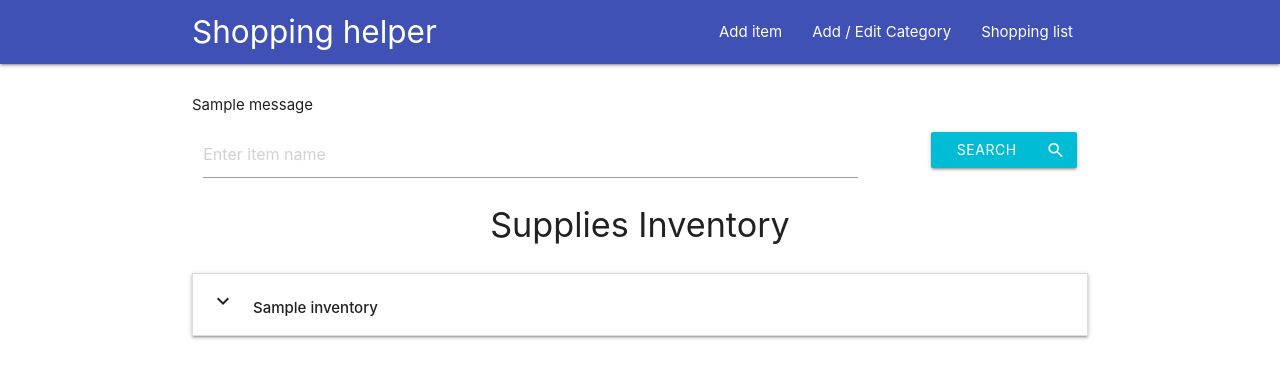
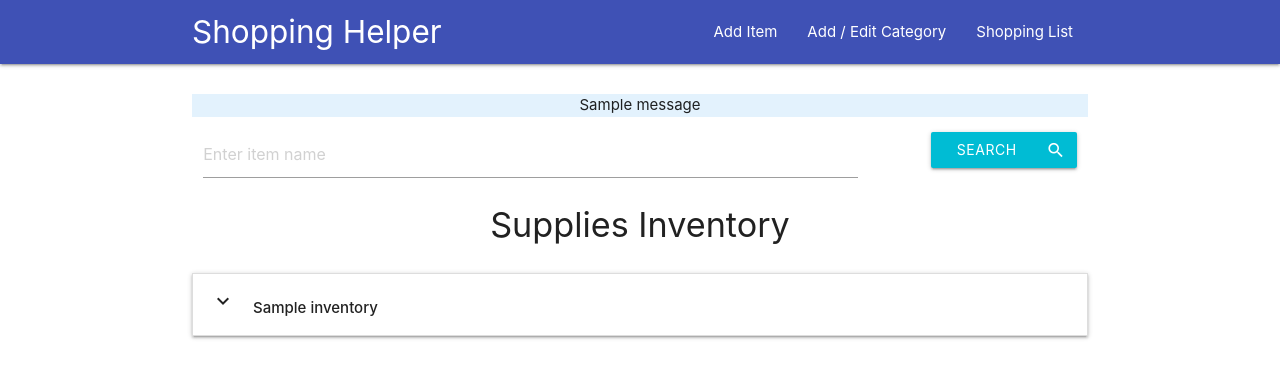
Before and after one commit to r-andy79/shopping-helper, a Flask app: page / in a window 1280 px wide. Shown: the top 378 px of the page. Run offline with Flask 2, Linux system fonts and the light colour scheme; one stand-in notice (Sample message) is shown; a database or web service that is not in the repository returns one stand-in record (values such as "Sample title"); some libraries are stand-ins or nearby versions.

Commit message:
General code housekeeping, added style to flash messages

```diff
--- a/app.py
+++ b/app.py
@@ -44,6 +44,7 @@ def get_items():
 
 @app.route("/shopping_list")
 def shopping_list():
+    """Shopping list view displaying items where quantity is 'low' or 'none'"""
     inventory=inventory_collection.find({"$or": [{"quantity_name": "none"},{"quantity_name": "low"}]})
     grouped_items = group_by_category(inventory)
     return render_template("shopping_list.html", grouped_items=grouped_items)
@@ -120,6 +121,7 @@ def buy_item(item_id):
 @app.route('/delete_item/<item_id>')
 def delete_item(item_id):
     inventory_collection.remove({"_id": ObjectId(item_id)})
+    flash('Item has been removed')
     return redirect(url_for('get_items'))
 
 
--- a/static/css/style.css
+++ b/static/css/style.css
@@ -10,6 +10,10 @@
   margin: 20px 0 30px;
 }
 
+.flash-message {
+  background-color: #e3f2fd !important;
+}
+
 @media (max-width: 600px) {
   .brand-logo {
     font-size: 16px !important;
--- a/templates/404.html
+++ b/templates/404.html
@@ -1,4 +1,5 @@
 {% extends 'base.html' %}
 {% block content %}
-<h3>Ooops... how did you get here? This page doesn't exist. Please go back to the <a href="{{url_for('get_items')}}">main screen</a></h3>
+<h3 class="center-align">Ooops... how did you get here?</h3>
+<h4 class="center-align">This page doesn't exist. Please go back to the <a href="{{url_for('get_items')}}">main screen</a>.</h4>
 {% endblock %}
--- a/templates/base.html
+++ b/templates/base.html
@@ -5,7 +5,7 @@
   <meta charset="UTF-8">
   <meta name="viewport" content="width=device-width, initial-scale=1.0">
   <meta http-equiv="X-UA-Compatible" content="ie=edge">
-  <title>Shopping helper</title>
+  <title>Shopping Helper</title>
   <link rel="shortcut icon" type="image/ico" href="{{ url_for('static', filename='img/favicon.ico') }}">
   <link href="https://fonts.googleapis.com/icon?family=Material+Icons" rel="stylesheet">
   <link rel="stylesheet" href="https://cdnjs.cloudflare.com/ajax/libs/materialize/1.0.0/css/materialize.min.css">
@@ -16,23 +16,23 @@
   <nav>
     <div class="nav-wrapper indigo">
       <div class="container">
-        <a href="{{ url_for('get_items') }}" class="brand-logo">Shopping helper</a>
+        <a href="{{ url_for('get_items') }}" class="brand-logo">Shopping Helper</a>
         <a href="#" class="sidenav-trigger" data-target="mobile-links">
           <i class="material-icons">menu</i>
         </a>
         <ul class="right hide-on-med-and-down">
-          <li><a href="{{ url_for('add_item') }}">Add item</a></li>
+          <li><a href="{{ url_for('add_item') }}">Add Item</a></li>
           <li><a href="{{ url_for('add_category') }}">Add / Edit Category</a></li>
-          <li><a href="{{ url_for('shopping_list') }}">Shopping list</a></li>
+          <li><a href="{{ url_for('shopping_list') }}">Shopping List</a></li>
         </ul>
       </div>
     </div>
   </nav>
   <ul class="sidenav" id="mobile-links">
       <li><a href="{{ url_for('get_items') }}">Main Page</a></li>
-      <li><a href="{{ url_for('add_item') }}">Add item</a></li>
-      <li><a href="{{ url_for('add_category') }}">Add category</a></li>
-      <li><a href="{{ url_for('shopping_list') }}">Shopping list</a></li>
+      <li><a href="{{ url_for('add_item') }}">Add Item</a></li>
+      <li><a href="{{ url_for('add_category') }}">Add / Edit Category</a></li>
+      <li><a href="{{ url_for('shopping_list') }}">Shopping List</a></li>
   </ul>
   <div class="container">
     {% block content %}
--- a/templates/items.html
+++ b/templates/items.html
@@ -6,7 +6,7 @@
     {% if messages %}
     <ul class="flashes">
       {% for message in messages %}
-        <li>{{message}}</li>
+        <li class="flash-message center-align">{{message}}</li>
       {% endfor %}
     </ul>
     {% endif %}
--- a/templates/search_results.html
+++ b/templates/search_results.html
@@ -19,6 +19,7 @@
     {% endfor %}
   </ul>
     {% endif %}
-
-    <a href="{{ url_for('get_items') }}" class="waves-effect waves-light btn">Main page</a>
+    <div class="row center-align">
+    <a href="{{ url_for('get_items') }}" class="waves-effect waves-light btn center-align">Main page</a>
+  </div>
 {% endblock %}
--- a/templates/shopping_list.html
+++ b/templates/shopping_list.html
@@ -10,8 +10,8 @@
       <div class="col s8">
         <p>
         <span>
-          Name: {{product.name}},
-          Note: {{product.note}}
+          Name: <strong>{{product.name.capitalize()}}</strong>,
+          Note: <strong>{{product.note.capitalize()}}</strong>
         </span>
       </p>
       </div>
```
